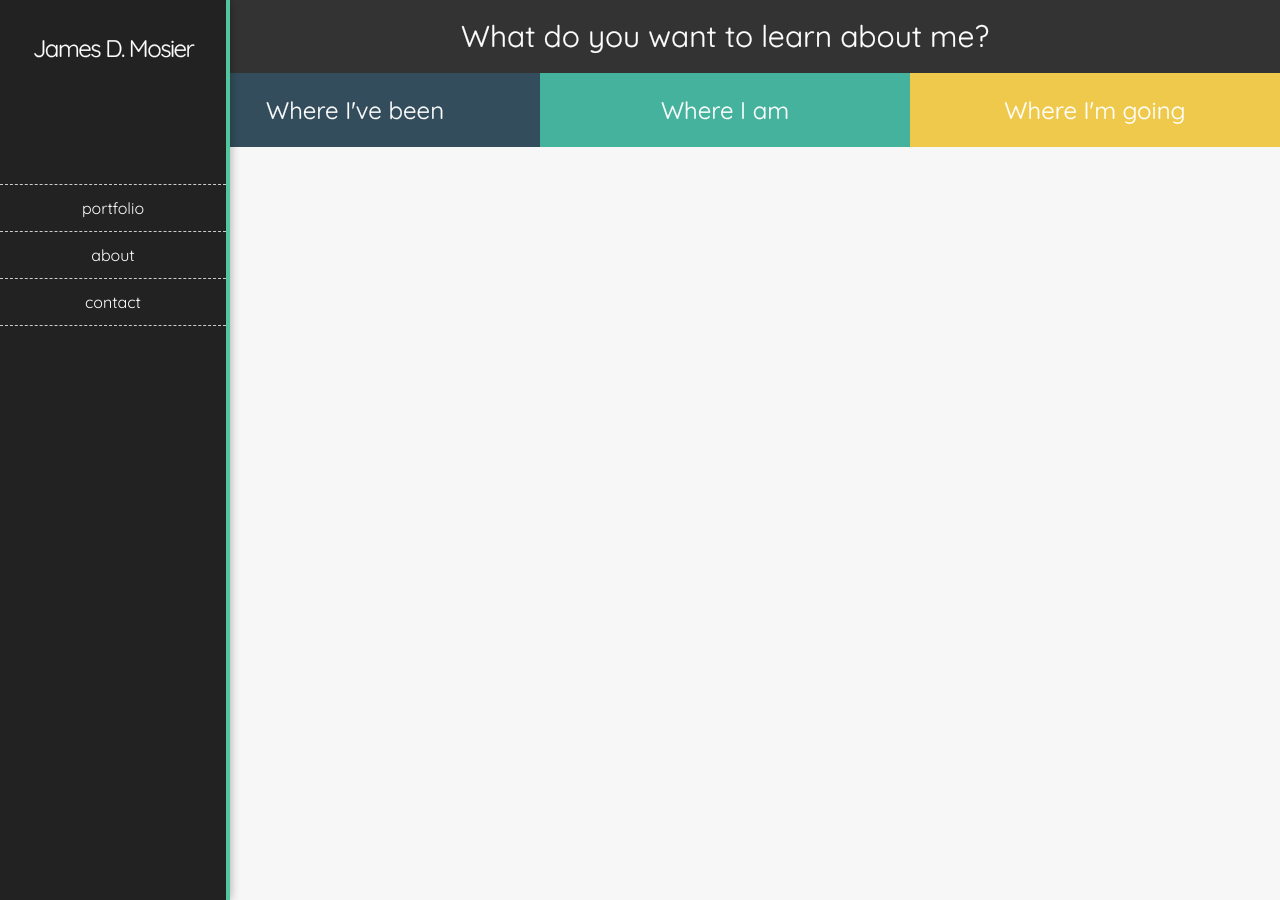
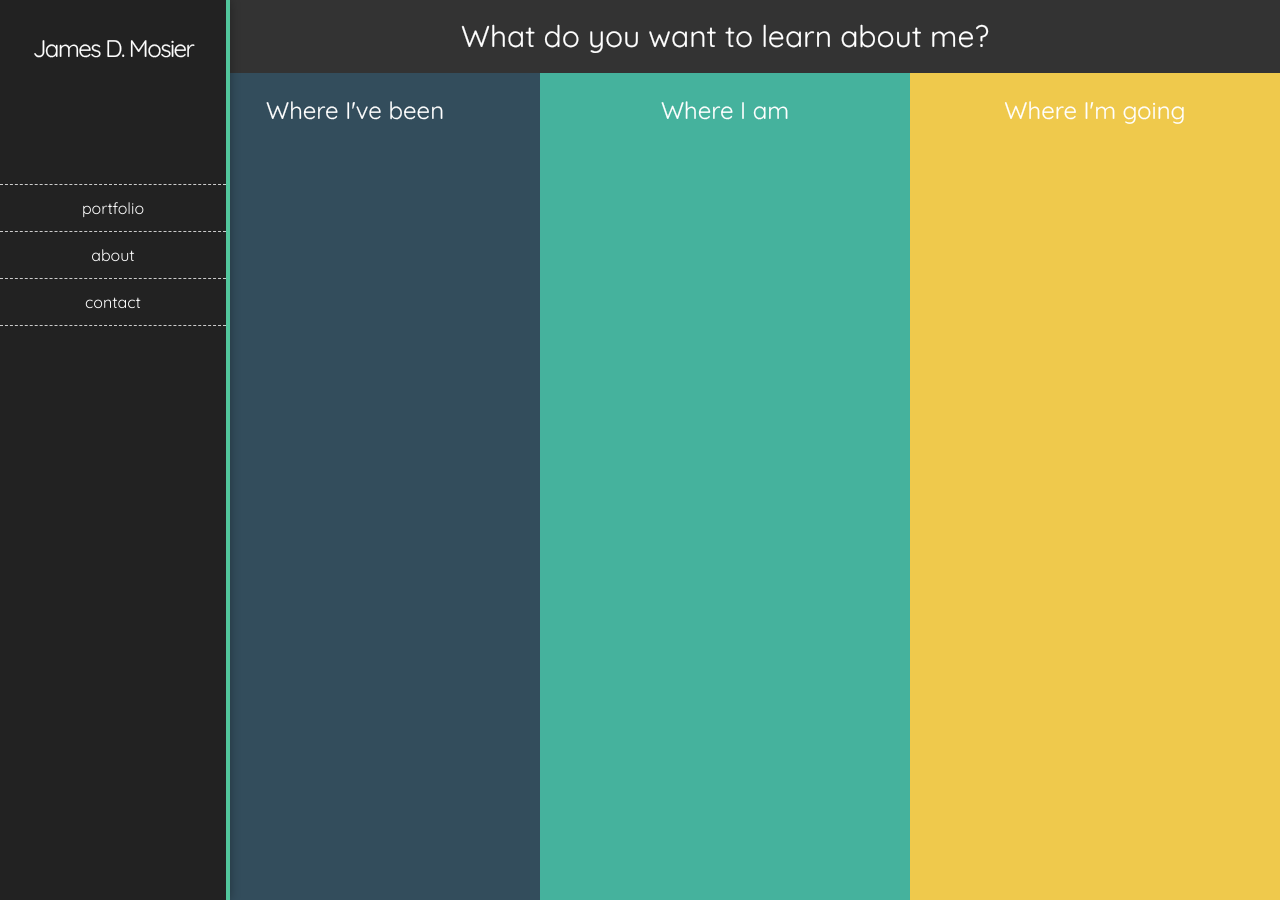
Before and after one commit to jamesmosier/jamez14.github.io, a Jekyll site: the page built from projects/index.html, in a window 1280 px wide. Built offline with Jekyll 4.4.1, drawn with Linux system fonts in a browser that asks for light colours; nearby versions of some CDN libraries; library files that are not in the unit come from our copies.

Commit message:
flex box for projects cols implemented

```diff
--- a/sass/pages/_projects.scss
+++ b/sass/pages/_projects.scss
@@ -1,32 +1,22 @@
-html, body {
+html,
+body {
   height: 100%;
 }
 
 .projects-page {
-  // height: 100vh;
-   display: flex;
-  flex-flow: column;
+  display: flex;
+  flex-direction: column;
   height: 100%;
   max-height: 0;
 }
 
 .columns-wrap {
-  // height: 100vh;
-  // display: flex;
-  // flex-flow: column;
-  // height: 100%;
-  // max-height: 0;
+  flex: 1;
+  display: flex;
 }
 
 .column-third {
-  // max-height: 0;
-  // height: 100%;
-  flex: 1 1 auto;
-  float: left;
-  position: relative;
-  overflow: hidden;
-  width: 33.33333%;
-
+  flex: 0 0 33.3333%;
   -webkit-transition: max-height 1s;
   -moz-transition: max-height 1s;
   transition: max-height 1s;
@@ -38,7 +28,7 @@ html, body {
 }
 
 .column-loaded {
-  max-height: 100vh;
+  max-height: 100%;
 }
 
 .proj-col-1 {
@@ -58,7 +48,6 @@ html, body {
   color: #fff;
   padding: 20px;
   text-align: center;
-
   h2 {
     margin: 0;
   }
```
Also changed, not shown: css/app.css (+9 -8 lines), css/app.min.css, 1 other file.
